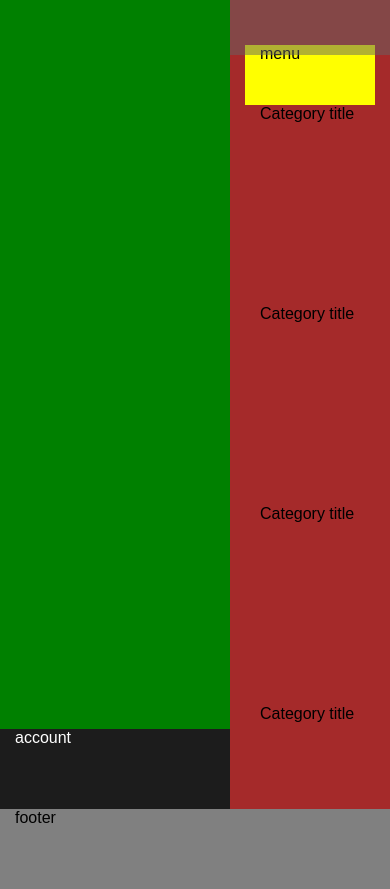
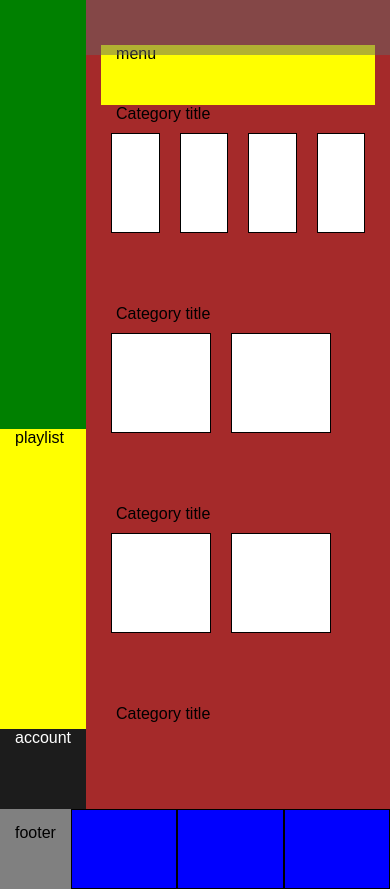
Before and after one commit to ilariaGalliano/html-css-spotifyweb, a plain HTML site: page index.html in a window 390 px wide. Shown: the part 35-924 px from the top of the page. Drawn offline with Linux system fonts and the light colour scheme.

Commit message:
Html-css-spotifyweb
Struttura + sidebar responsive

```diff
--- a/css/style.css
+++ b/css/style.css
@@ -32,7 +32,11 @@ span{
   background: green;
 }
 .logo{
-  height: calc(100vh - 80px);
+  height: calc(100vh - 380px);
+}
+.playlist{
+  height: 300px;
+  background: yellow;
 }
 .text-account{
   height: 80px;
@@ -43,6 +47,7 @@ span{
 .general-text{
   flex-grow: 1;
   position: relative;
+  height: calc(100vh - 80px);
 }
 .nav{
   width: 100%;
@@ -71,9 +76,36 @@ span{
 .box{
   height: 200px;
 }
+.img-box{
+  display: flex;
+}
+.img{
+  width: 100px;
+  height: 100px;
+  margin: 10px;
+  background: #fff;
+  border: 1px solid black;
+}
 
 /* Bottom*/
 .bottom{
   height: 80px;
   background: grey;
+  display: flex;
+  justify-content:space-between;
 }
+.col-left,
+.col-center,
+.col-right{
+  width: 150px;
+  height: 100%;
+  background: blue;
+  border: 1px solid black;
+}
+/* Tablet */
+@media screen and (max-width: 800px) {
+  .slide-bar{
+    flex-basis: 60px;
+    background: green;
+  }
+}
--- a/index.html
+++ b/index.html
@@ -18,6 +18,9 @@
             <div class="logo">
               <span>Logo</span>
             </div>
+            <div class="playlist">
+              <span>playlist</span>
+            </div>
             <div class="text-account">
               <span>account</span>
             </div>
@@ -31,22 +34,58 @@
                 <span>menu</span>
               </div>
             <div class="box">
+              <div class="category">
                 <span>Category title</span>
               </div>
+              <div class="img-box">
+                <div class="img"></div>
+                <div class="img"></div>
+                <div class="img"></div>
+                <div class="img"></div>
+              </div>
+            </div>
             <div class="box">
+              <div class="category">
                 <span>Category title</span>
               </div>
+              <div class="img-box">
+                <div class="img"></div>
+                <div class="img"></div>
+              </div>
+            </div>
             <div class="box">
+              <div class="category">
                 <span>Category title</span>
               </div>
+              <div class="img-box">
+                <div class="img"></div>
+                <div class="img"></div>
+              </div>
+            </div>
             <div class="box">
+              <div class="category">
                 <span>Category title</span>
               </div>
+              <div class="img-box">
+                <div class="img"></div>
+              </div>
+            </div>
             <div class="box">
+              <div class="category">
                 <span>Category title</span>
               </div>
+              <div class="img-box">
+                <div class="img"></div>
+                <div class="img"></div>
+              </div>
+            </div>
             <div class="box">
+              <div class="category">
                 <span>Category title</span>
+              </div>
+              <div class="img-box">
+                <div class="img"></div>
+              </div>
             </div>
             </div>
           </div>
@@ -54,6 +93,15 @@
         <!--bottom-->
         <footer class="bottom">
           <span>footer</span>
+          <div class="col-left">
+
+          </div>
+          <div class="col-center">
+
+          </div>
+          <div class="col-right">
+
+          </div>
         </footer>
     </div>
   </body>
```
Lines whose indentation alone changed are shown as unchanged.
